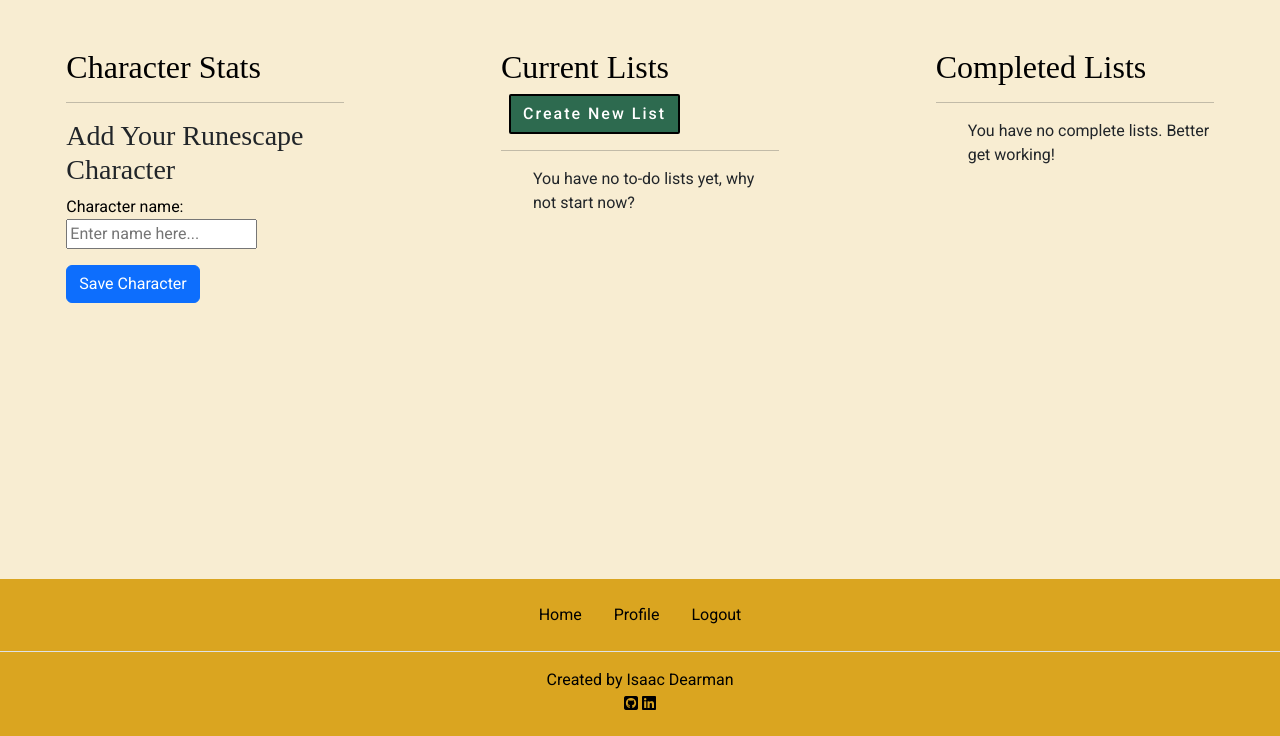
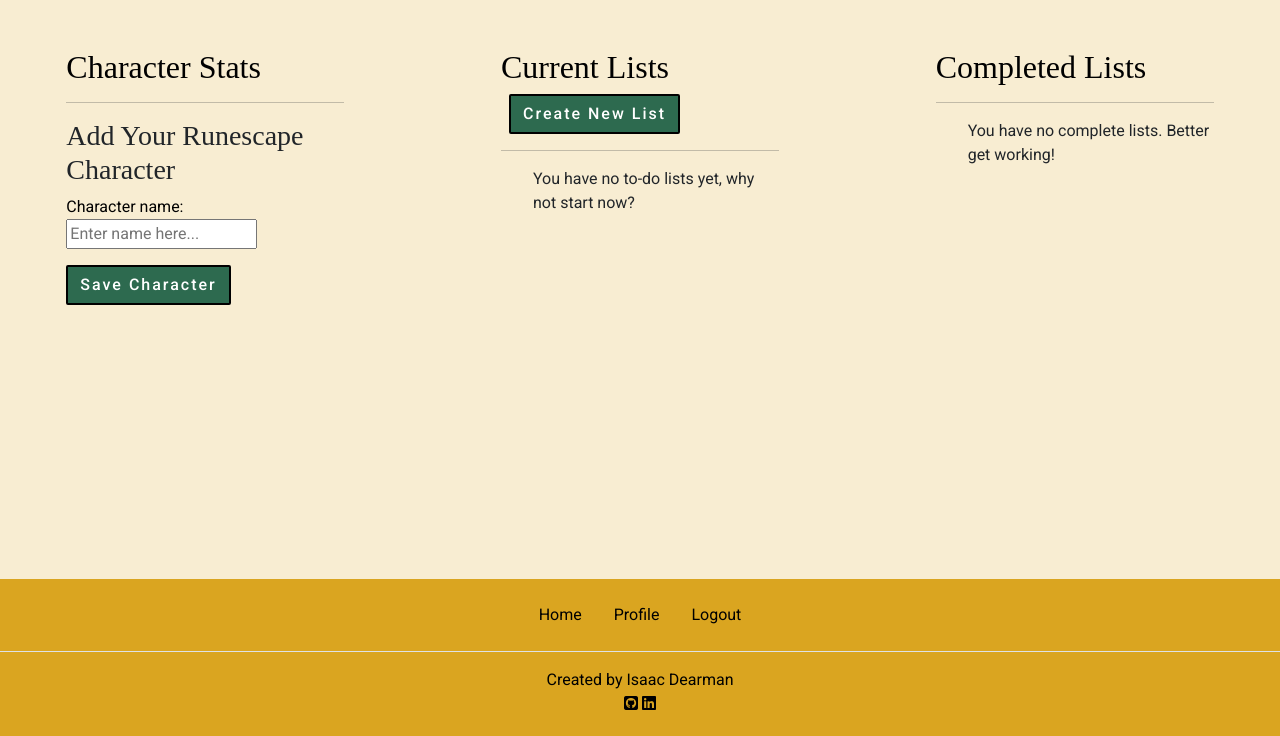
Before and after one commit to Code-Dearman/Django-Capstone, a Django app: page /profile/ in a window 1280 px wide. Shown: the part 64-800 px from the top of the page. Run offline with Django 4.2, Linux system fonts and the light colour scheme; the visitor is signed in with stand-in values (Sample User, id 1); data that the repository does not hold is empty; some libraries are stand-ins or nearby versions; some web fonts are replaced.

Commit message:
style add characterbutton

```diff
--- a/to_do/templates/to_do/profile.html
+++ b/to_do/templates/to_do/profile.html
@@ -36,7 +36,7 @@
                     <form method="post" class="myForms">
                         {% csrf_token %}
                         {{ form.as_p }}
-                        <button type="submit" class="btn btn-primary">Save Character</button>
+                        <button type="submit" class="btn loginButton">Save Character</button>
                     </form>
                     {% endif %}
                 </div>
```
